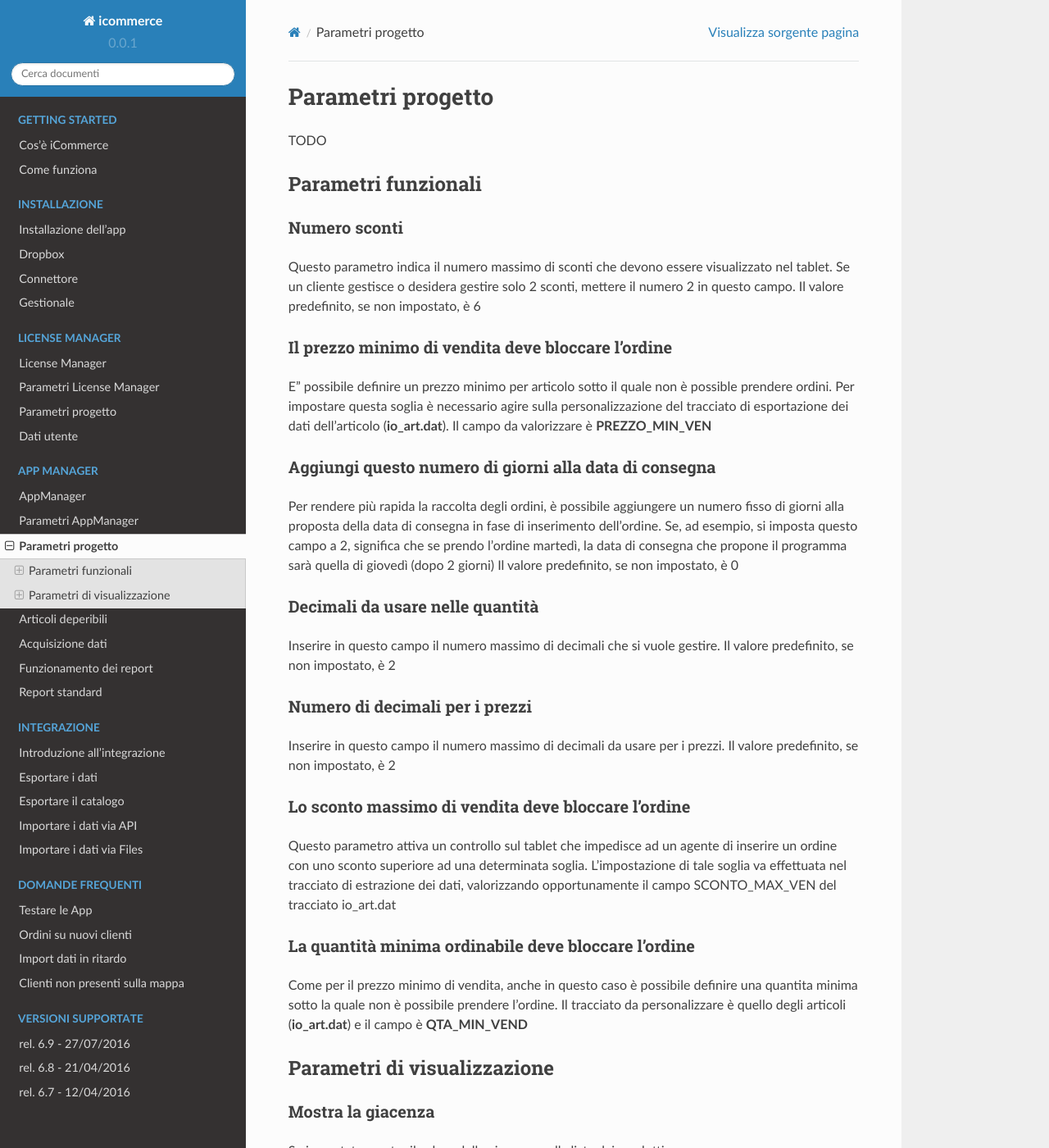
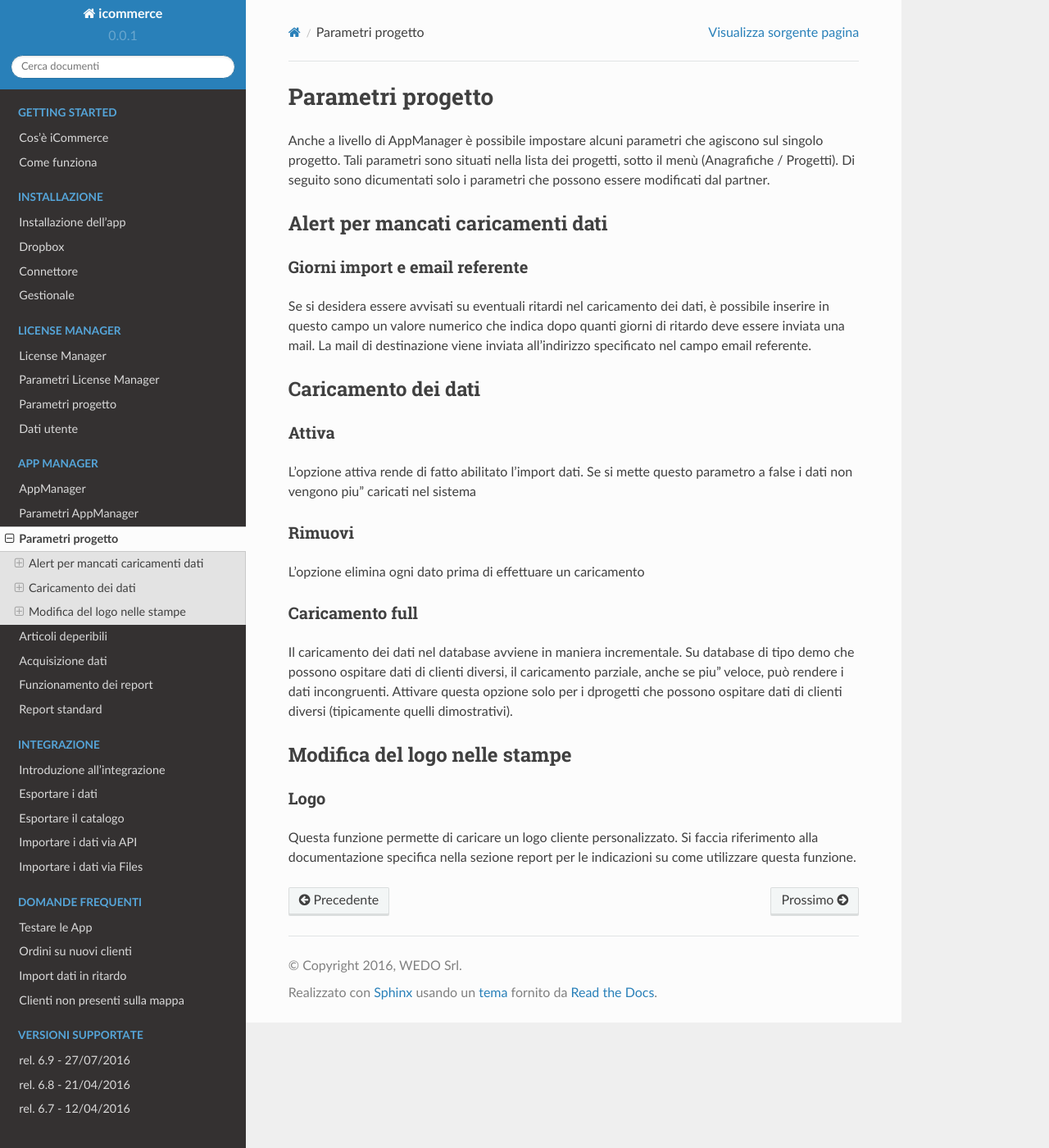
Before and after one commit to wedoit-io/doc-icommerce, a Sphinx documentation site: the page built from source/par-progetto-am.rst, in a window 1280 px wide and 1400 px high. Shown: the whole window at 82% size. Built offline with Sphinx 7.4.7 and the Read the Docs theme 2.0.0, drawn with Linux system fonts in a browser that asks for light colours; some of the changed text lies outside the part shown.

Commit message:
Update par-progetto-am.rst

```diff
--- a/source/par-progetto-am.rst
+++ b/source/par-progetto-am.rst
@@ -1,135 +1,40 @@
 Parametri progetto
 ==================
 
-TODO
+Anche a livello di AppManager è possibile impostare alcuni parametri che agiscono sul singolo progetto.
+Tali parametri sono situati nella lista dei progetti, sotto il menù (Anagrafiche / Progetti).
+Di seguito sono dicumentati solo i parametri che possono essere modificati dal partner.
 
-Parametri funzionali
+Alert per mancati caricamenti dati
+~~~~~~~~~~~~~~~~~~~~~~~~~~~~~~~~~~
+
+Giorni import e email referente
+-------------------------------
+
+Se si desidera essere avvisati su eventuali ritardi nel caricamento dei dati, è possibile inserire in questo campo un valore numerico che indica dopo quanti giorni di ritardo deve essere inviata una mail.
+La mail di destinazione viene inviata all'indirizzo specificato nel campo email referente.
+
+Caricamento dei dati
 ~~~~~~~~~~~~~~~~~~~~
 
-Numero sconti
--------------
+Attiva
+------
+L'opzione attiva rende di fatto abilitato l'import dati.
+Se si mette questo parametro a false i dati non vengono piu' caricati nel sistema
 
-Questo parametro indica il numero massimo di sconti che devono essere
-visualizzato nel tablet. Se un cliente gestisce o desidera gestire solo
-2 sconti, mettere il numero 2 in questo campo. Il valore predefinito, se
-non impostato, è 6
+Rimuovi
+-------
+L'opzione elimina ogni dato prima di effettuare un caricamento
 
-Il prezzo minimo di vendita deve bloccare l'ordine
---------------------------------------------------
+Caricamento full
+-------------------
+Il caricamento dei dati nel database avviene in maniera incrementale.
+Su database di tipo demo che possono ospitare dati di clienti diversi, il caricamento parziale, anche se piu' veloce, può rendere i dati incongruenti.
+Attivare questa opzione solo per i dprogetti che possono ospitare dati di clienti diversi (tipicamente quelli dimostrativi).
 
-E' possibile definire un prezzo minimo per articolo sotto il quale non è
-possible prendere ordini. Per impostare questa soglia è necessario agire
-sulla personalizzazione del tracciato di esportazione dei dati
-dell'articolo (**io\_art.dat**). Il campo da valorizzare è
-**PREZZO\_MIN\_VEN**
+Modifica del logo nelle stampe
+~~~~~~~~~~~~~~~~~~~~~~~~~~~~~~
 
-Aggiungi questo numero di giorni alla data di consegna
-------------------------------------------------------
-
-Per rendere più rapida la raccolta degli ordini, è possibile aggiungere
-un numero fisso di giorni alla proposta della data di consegna in fase
-di inserimento dell'ordine. Se, ad esempio, si imposta questo campo a 2,
-significa che se prendo l'ordine martedì, la data di consegna
-che propone il programma sarà quella di giovedì (dopo 2 giorni)
-Il valore predefinito, se non impostato, è 0
-
-Decimali da usare nelle quantità
---------------------------------
-
-Inserire in questo campo il numero massimo di decimali che si vuole gestire.
-Il valore predefinito, se non impostato, è 2
-
-Numero di decimali per i prezzi
--------------------------------
-
-Inserire in questo campo il numero massimo di decimali da usare per i prezzi.
-Il valore predefinito, se non impostato, è 2
-
-Lo sconto massimo di vendita deve bloccare l'ordine
----------------------------------------------------
-
-Questo parametro attiva un controllo sul tablet che impedisce ad un
-agente di inserire un ordine con uno sconto superiore ad una determinata
-soglia. L'impostazione di tale soglia va effettuata nel tracciato di
-estrazione dei dati, valorizzando opportunamente il campo
-SCONTO\_MAX\_VEN del tracciato io\_art.dat
-
-La quantità minima ordinabile deve bloccare l'ordine
-----------------------------------------------------
-
-Come per il prezzo minimo di vendita, anche in questo caso è possibile
-definire una quantita minima sotto la quale non è possibile prendere
-l'ordine. Il tracciato da personalizzare è quello degli articoli
-(**io\_art.dat**) e il campo è **QTA\_MIN\_VEND**
-
-Parametri di visualizzazione
-~~~~~~~~~~~~~~~~~~~~~~~~~~~~
-
-Mostra la giacenza
-------------------
-
-Se impostato mostra il valore della giacenza nella lista dei prodotti
-
-Mostra tutti i dati anche se sono agente
-----------------------------------------
-
-Nel license manager è possibile impostare, per ogni utente, il codice
-agente definito nel gestionale. Nel caso in cui venga fatta questa
-associazione, nell'iPad verranno mostrati ovunque solo i clienti
-associati a quello specifico codice agente. Questo avviene sia nel
-modulo Schede che nel modulo Ordini.
-
-Nel modulo Schede, tuttavia, è possibile mostrare anche i dati dei
-clienti associati ad altri agenti. Per fare questo bisogna attivare
-questo flag.
-
-Questa impostazione viene effettuata di solito per super-utenti che, pur
-essendo profilati come agenti perchè raccolgono anche loro ordini,
-vogliono vedere nel modulo schede anche i dati anche di altri agenti.
-
-.. note:: Per consentire la visualizzazione di tutti i clienti anche nel modulo Ordini, bisogna togliere il codice agente dalla configurazione dell'utente.
-
-
-Mostra UM secondaria invece della primaria in storico ordini
-------------------------------------------------------------
-
-Lo storico degli ordini mostra in lista l'unità di misura con sui è
-stato preso l'ordine l'ultima volta. Impostando questo flag a true,
-viene mostrata l'unita di misura secondaria.
-
-Consenti modifica del prezzo in inserimento ordine
---------------------------------------------------
-
-Se impostato a false, il prezzo in fase di inserimento ordine non è
-modificabile
-
-Verifica quantità ordinabile in colli
--------------------------------------
-
-Se impostato a true, in fase di inserimento ordine viene effettuato un
-controllo per l'eventuale ordine di un quantitativo di pezzi minore a
-quello multiplo della confezione.
-
-Mostra la disponibilità
------------------------
-
-Se impostato mostra il valore della disponibilità nella lista dei
-prodotti
-
-Mostra ultimo prezzo di acquisto in inserimento ordine
-------------------------------------------------------
-
-Se impostato a true, nello storico ordini viene mostrato l'ultimo prezzo
-di acquisto.
-
-Mostra ultimo prezzo rilevato
------------------------------
-
-Se impostato a true, viene mostrato il prezzo dell'ultimo documento di
-trasporto (DDT)
-
-Conenti modifica sconti in fase di inserimento ordine
------------------------------------------------------
-
-Se impostato a false impedisce la modifica degli sconti in fase di
-inserimento ordine
+Logo
+----
+Questa funzione permette di caricare un logo cliente personalizzato. Si faccia riferimento alla documentazione specifica nella sezione report per le indicazioni su come utilizzare questa funzione.
```
